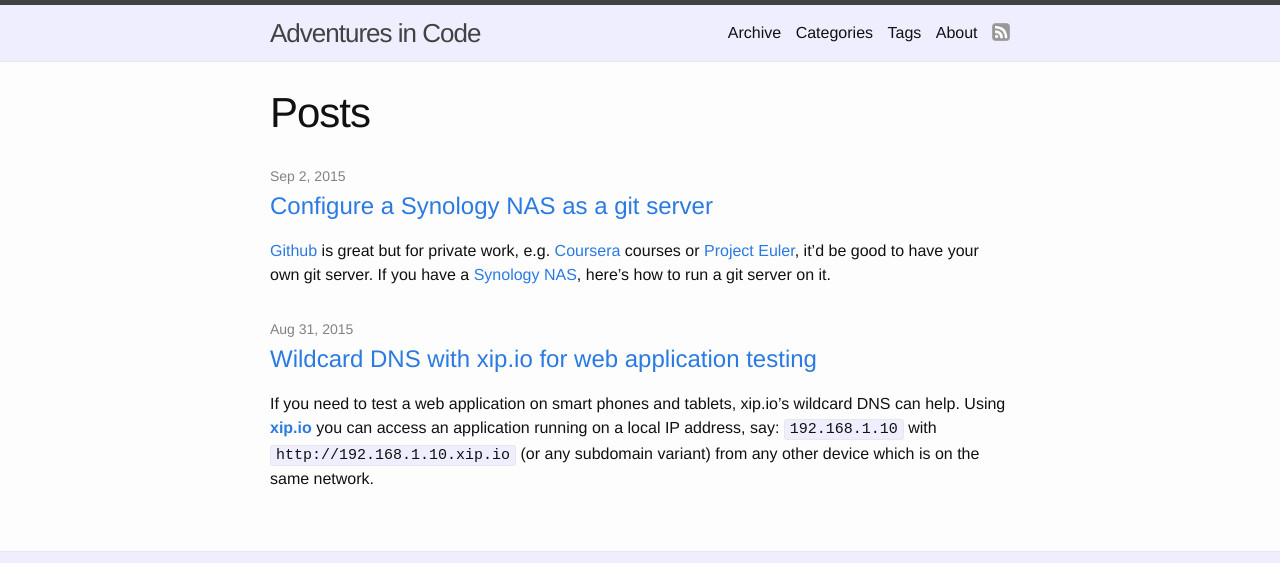
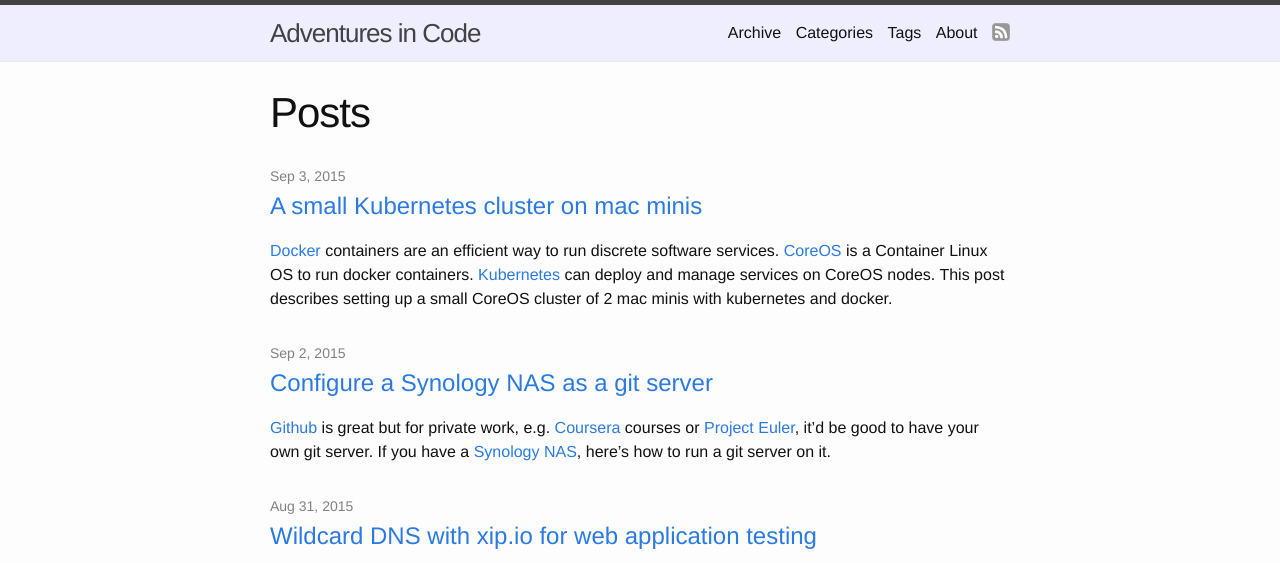
Before and after one commit to oldgit/oldgit.github.io, a Jekyll site: the page built from index.html, in a window 1280 px wide, cut to the strip 100-663 px from the top of the page. Built offline with Jekyll 4.4.1, drawn with Linux system fonts in a browser that asks for light colours.

Commit message:
Add old draft post from 2015

```diff
--- a/_posts/2015-09-03-a-small-kubernetes-cluster-on-mac-minis.md
+++ b/_posts/2015-09-03-a-small-kubernetes-cluster-on-mac-minis.md
@@ -2,13 +2,12 @@
 layout: post
 title: A small Kubernetes cluster on mac minis
 date: 2015-09-03 18:51:39
-published: false
 category: ops
 tags: [ops, kubernetes, coreos, docker]
 ---
-[Docker](http://www.docker.com) containers are a good way to run software services.
-[CoreOS](http://www.coreos.com) is sold as good OS to run docker and [Kubernetes](http://www.kubernetes.com)
-can deploy and manage services on CoreOS nodes.
+[Docker](https://www.docker.com) containers are an efficient way to run discrete software services.
+[CoreOS](https://www.coreos.com) is a Container Linux OS to run docker containers.
+[Kubernetes](https://www.kubernetes.io) can deploy and manage services on CoreOS nodes.
 This post describes setting up a small CoreOS cluster of 2 mac minis with kubernetes and docker.
 
 ## Install CoreOS on a bare metal PC
@@ -25,12 +24,18 @@ Do dns setup.
 
 ## Run example
 
-Run example
+Run example.
 
 ## Node CPU and memory usage
 
-Kubernetes uses lots of memory and CPU polling the cluster
+Kubernetes uses lots of memory and CPU polling the cluster.
 
 ## Conclusions
 
-Not ready for release - still in beta.
+### September 2015 - Not ready for release - still in beta.
+
+### 2020 Update from coreos.com
+
+"On May 26, 2020, CoreOS Container Linux will reach its end of life and will
+no longer receive updates. We strongly recommend that users begin migrating
+their workloads to another operating system as soon as possible."
```
